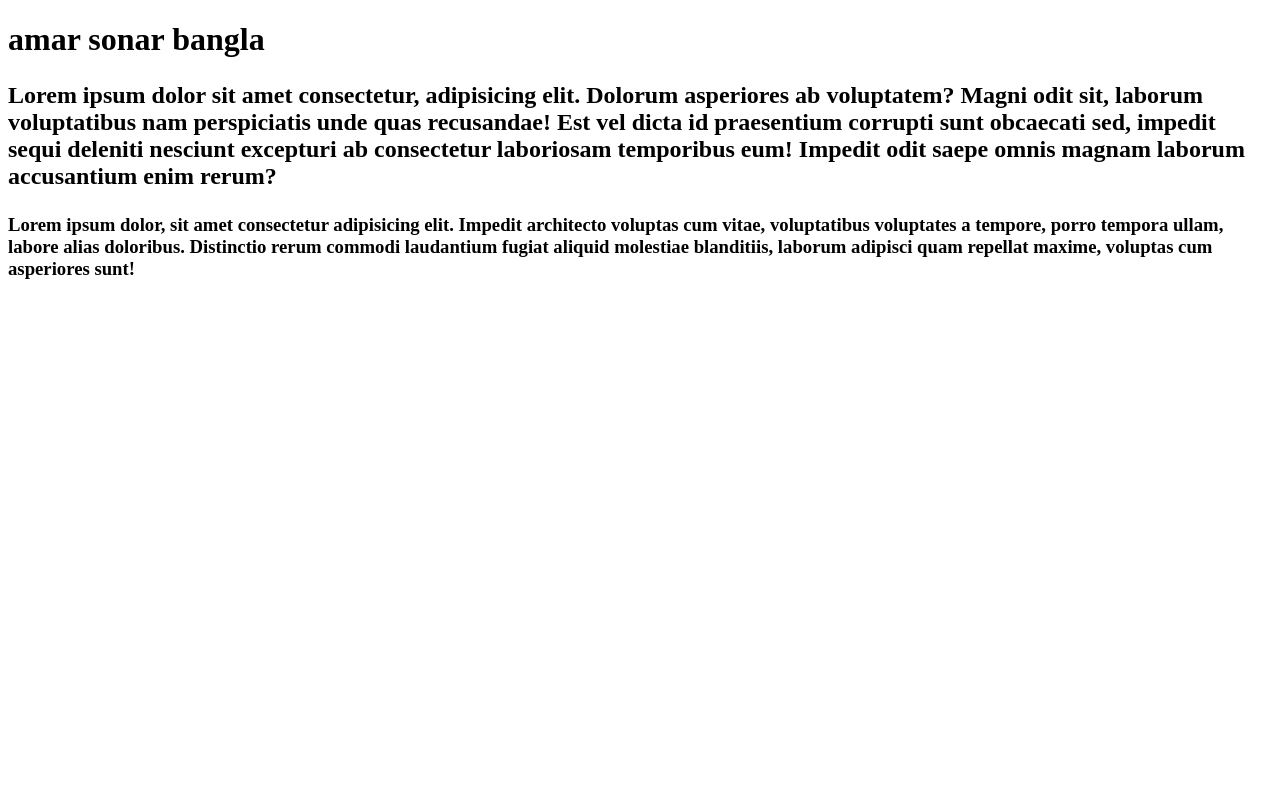
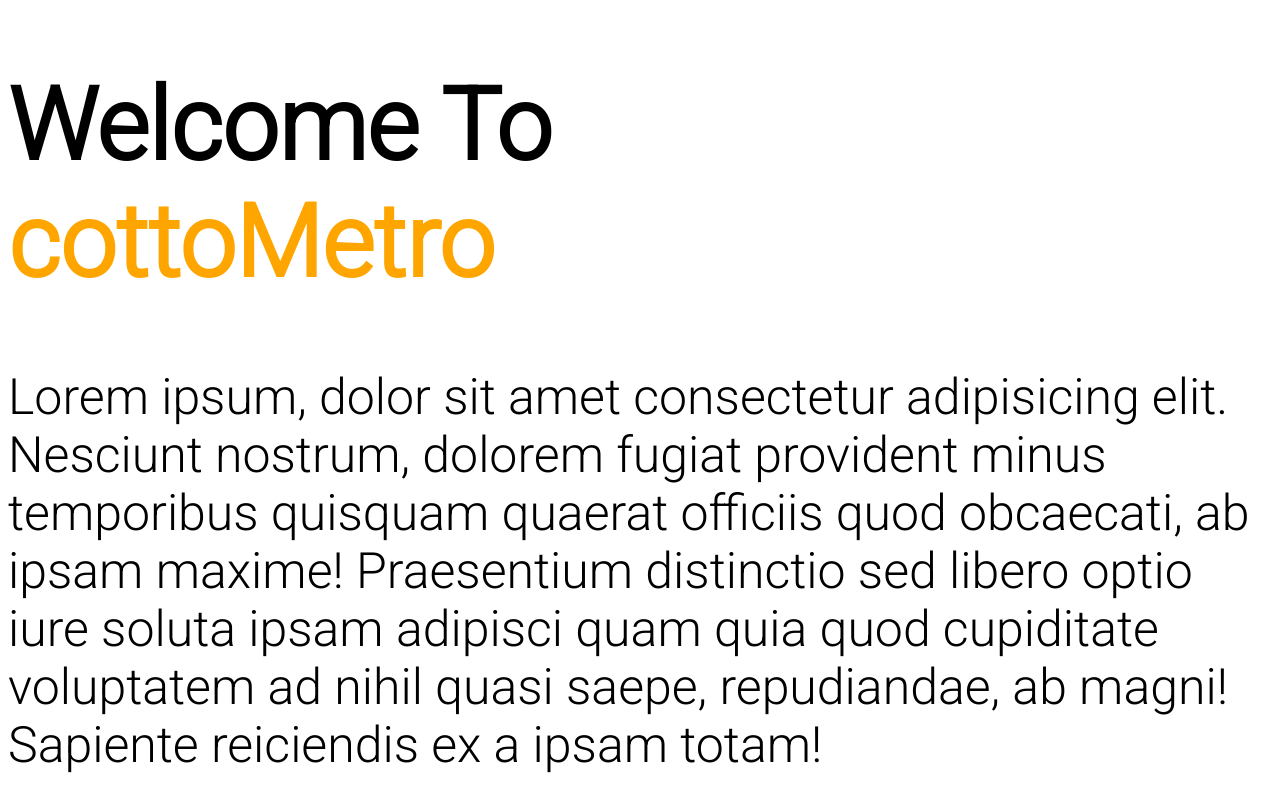
Before and after one commit to GKRudra/cottoMetro, a plain HTML site: page index.html in a window 1280 px wide. Drawn offline with Linux system fonts and the light colour scheme.

Commit message:
head added

```diff
--- a/index.html
+++ b/index.html
@@ -5,14 +5,11 @@
     <meta http-equiv="X-UA-Compatible" content="IE=edge">
     <meta name="viewport" content="width=device-width, initial-scale=1.0">
     <title>Welcome To cottoMetro</title>
+    <link href="https://fonts.googleapis.com/css2?family=Roboto:wght@300&display=swap" rel="stylesheet">
+    <link rel="stylesheet" href="style.css">
 </head>
 <body>
-    <h1>amar sonar bangla</h1>
-    <h2>
-        <p>Lorem ipsum dolor sit amet consectetur, adipisicing elit. Dolorum asperiores ab voluptatem? Magni odit sit, laborum voluptatibus nam perspiciatis unde quas recusandae! Est vel dicta id praesentium corrupti sunt obcaecati sed, impedit sequi deleniti nesciunt excepturi ab consectetur laboriosam temporibus eum! Impedit odit saepe omnis magnam laborum accusantium enim rerum?</p>
-    </h2>
-    <h3>
-        Lorem ipsum dolor, sit amet consectetur adipisicing elit. Impedit architecto voluptas cum vitae, voluptatibus voluptates a tempore, porro tempora ullam, labore alias doloribus. Distinctio rerum commodi laudantium fugiat aliquid molestiae blanditiis, laborum adipisci quam repellat maxime, voluptas cum asperiores sunt!
-    </h3>
+    <h1>Welcome To <br> <span class="highlight">cottoMetro</span></h1>
+    <p>Lorem ipsum, dolor sit amet consectetur adipisicing elit. Nesciunt nostrum, dolorem fugiat provident minus temporibus quisquam quaerat officiis quod obcaecati, ab ipsam maxime! Praesentium distinctio sed libero optio iure soluta ipsam adipisci quam quia quod cupiditate voluptatem ad nihil quasi saepe, repudiandae, ab magni! Sapiente reiciendis ex a ipsam totam!</p>
 </body>
 </html>
--- /dev/null
+++ b/style.css
@@ -0,0 +1,7 @@
+body{
+    font-family: 'Roboto', sans-serif;
+    font-size: 50px;
+}
+.highlight{
+    color: orange;
+}
```
